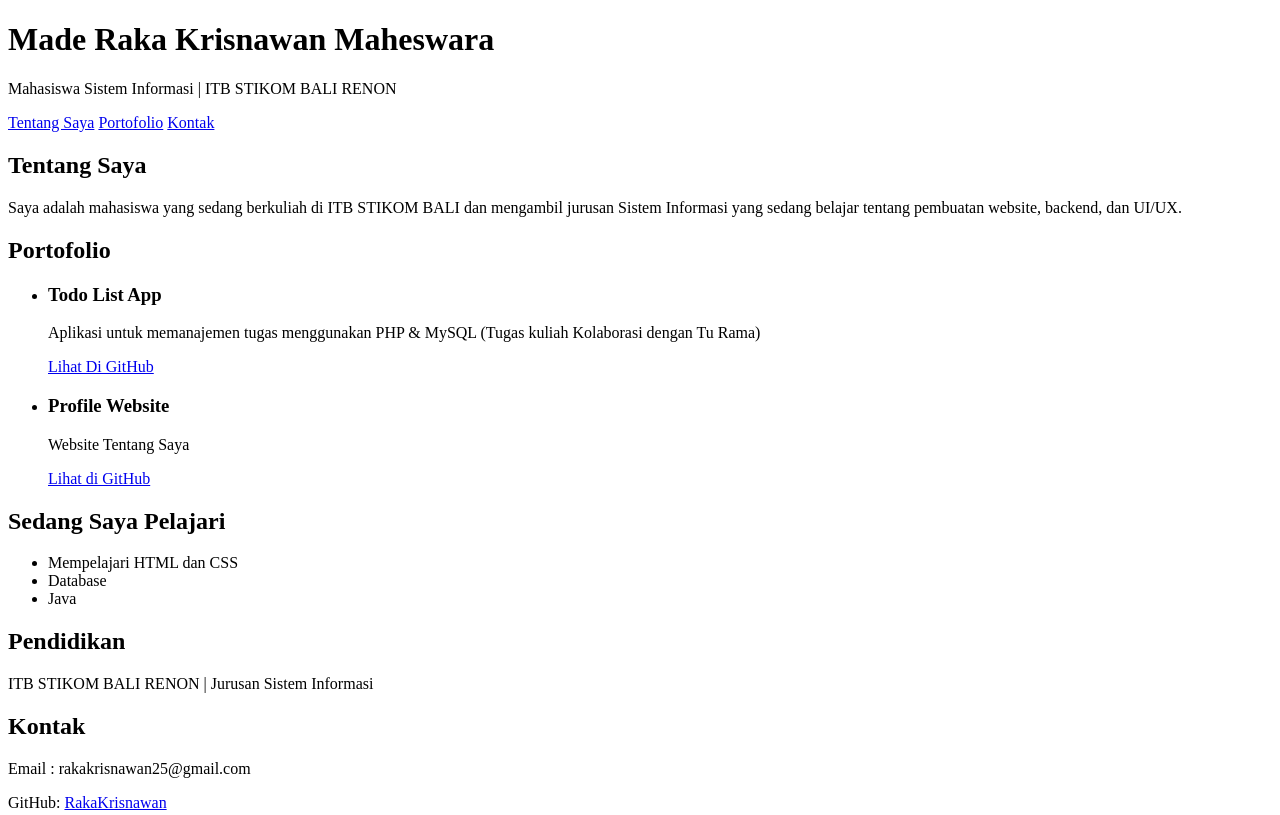
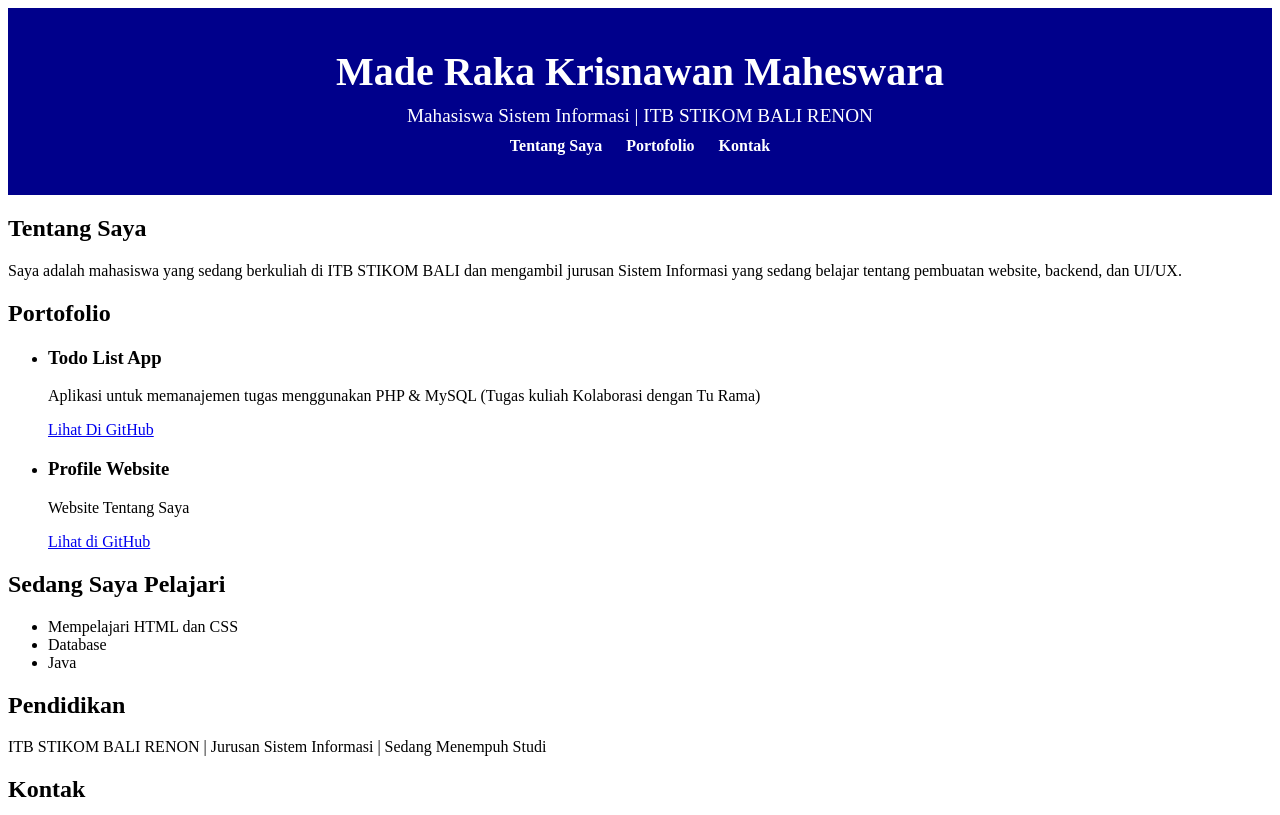
Before and after one commit to RakaKrisnawan/ProfileWebsite, a plain HTML site: page index.html in a window 1280 px wide. Shown: the top 815 px of the page. Drawn offline with Linux system fonts and the light colour scheme.

Commit message:
menambah styles header

```diff
--- a/index.html
+++ b/index.html
@@ -4,6 +4,7 @@
     <meta charset="UTF-8">
     <meta name="viewport" content="width=device-width, initial-scale=1.0">
     <title>Personal Profile Website</title>
+    <link rel="stylesheet" href="styles.css">
 </head>
 <body>
     <header>
@@ -64,7 +65,7 @@
         <h2>
             Pendidikan
         </h2>
-        <p>ITB STIKOM BALI RENON | Jurusan Sistem Informasi</p>
+        <p>ITB STIKOM BALI RENON | Jurusan Sistem Informasi | Sedang Menempuh Studi</p>
     </section>
 
 
--- a/styles.css
+++ b/styles.css
@@ -0,0 +1,27 @@
+header {
+    background-color: rgb(0, 0, 139);
+    color: white;
+    text-align:center ;
+    padding: 40px 20px;
+}
+
+header h1 {
+    margin: 0;
+    font-size: 2.5em;
+}
+
+header p {
+    margin: 10px;
+    font-size: 1.2em;
+}
+
+nav a {
+    color: white;
+    text-decoration: none;
+    margin: 0 10px;
+    font-weight: bold;
+}
+
+nav a:hover {
+    text-decoration: underline;
+}
```
